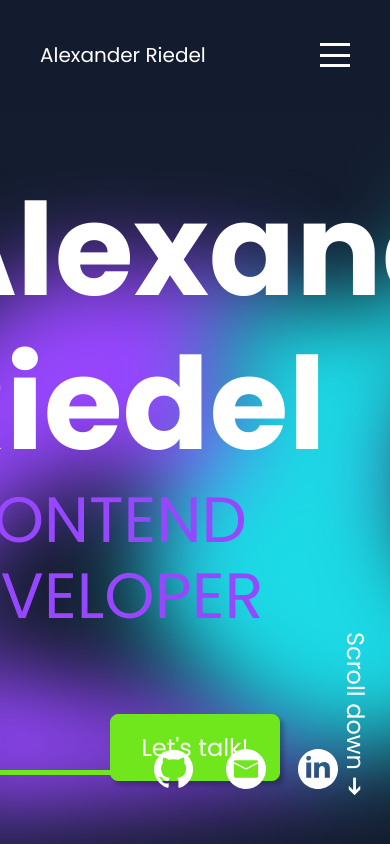
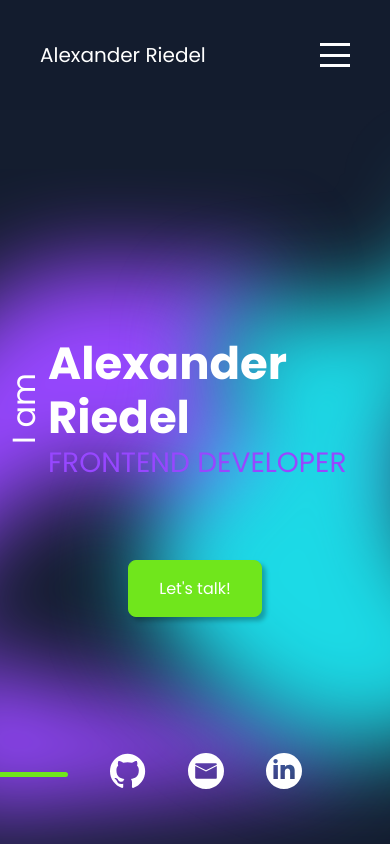
Before and after one commit to Alexander-Riedel/portfolio, an Angular app: page / in a window 390 px wide. Shown: the top 844 px of the page. Built offline with nearby package versions, Linux system fonts and the light colour scheme.

Commit message:
update responsive style

```diff
--- a/src/app/contact/contact.component.scss
+++ b/src/app/contact/contact.component.scss
@@ -126,9 +126,10 @@ textarea {
     &::placeholder {
         color: #FFFFFF;
         font-family: 'Poppins', 'Gill Sans MT', Calibri, 'Trebuchet MS', sans-serif;
-        font-size: 16px;
+        font-size: 14px;
         opacity: 0.7;
     }
+
 }
 
 .contact-policy-check {
@@ -141,6 +142,10 @@ textarea {
     a {
         color: #9747FF;
         text-decoration: none;
+
+        &:hover {
+            text-decoration: underline;
+        }
     }
 
     .checkbox-message {
@@ -233,6 +238,11 @@ input[type=submit]:disabled {
     height: 24px;
     top: calc(50vh - 12px);
     left: calc(50vw - 12px);
+
+    &:hover {
+        background-color: #797EF3;
+        border-radius: 50%;
+    }
 }
 
 .checkbox-wrapper-12 .cbx input {
--- a/src/app/footer/footer.component.html
+++ b/src/app/footer/footer.component.html
@@ -7,7 +7,7 @@
         <div class="footer-middle">&#169; Alexander Riedel 2024</div>
         <div class="footer-right">
             <a href="https://github.com/Alexander-Riedel"><img src="assets/img/github.svg" alt=""></a>
-            <a href="#"><img src="assets/img/email.svg" alt=""></a>
+            <a href="#contact"><img src="assets/img/email.svg" alt=""></a>
             <a href="https://www.linkedin.com/in/-alexanderriedel-/"><img src="assets/img/linkedin.svg" alt=""></a>
         </div>
     </div>
--- a/src/app/landing-page/landing-page.component.html
+++ b/src/app/landing-page/landing-page.component.html
@@ -13,7 +13,7 @@
         <div class="landing-page-btns">
             <div class="green-line"></div>
             <a href="https://github.com/Alexander-Riedel"><img src="assets/img/github.svg" alt=""></a>
-            <a href="#"><img src="assets/img/email.svg" alt=""></a>
+            <a href="#contact"><img src="assets/img/email.svg" alt=""></a>
             <a href="https://www.linkedin.com/in/-alexanderriedel-/"><img src="assets/img/linkedin.svg" alt=""></a>
         </div>
         <div class="landing-page-scrolldown"><a href="#about-me">Scroll down &#10132;</a></div>
--- a/src/app/landing-page/landing-page.component.scss
+++ b/src/app/landing-page/landing-page.component.scss
@@ -1,6 +1,6 @@
 .landing-page-container {
     position: relative;
-    height: calc(100vh - 110px);
+    height: calc(100dvh - 110px);
     display: flex;
     flex-direction: column;
     justify-content: center;
--- a/src/app/landing-page/landing-page.component.ts
+++ b/src/app/landing-page/landing-page.component.ts
@@ -5,7 +5,7 @@ import { Component } from '@angular/core';
   standalone: true,
   imports: [],
   templateUrl: './landing-page.component.html',
-  styleUrl: './landing-page.component.scss'
+  styleUrls: ['./landing-page.component.scss', './landing-page.responsive.scss']
 })
 export class LandingPageComponent {
 
--- /dev/null
+++ b/src/app/landing-page/landing-page.responsive.scss
@@ -0,0 +1,43 @@
+@media screen and (max-width:1400px) {}
+
+@media screen and (max-width:1200px) {}
+
+@media screen and (max-width:992px) {}
+
+@media screen and (max-width:768px) {
+    .landing-page-iam {
+        font-size: 32px;
+    }
+
+    .landing-page-slogan {
+        font-size: 28px;
+        line-height: 35px;
+    }
+
+    .landing-page-scrolldown {
+        display: none;
+    }
+
+    .landing-page-btns {
+        gap: 42px;
+
+        .green-line {
+            width: 64px;
+        }
+
+        a {
+            img {
+                width: 36px;
+                height: 36px;
+            }
+
+            &:hover {
+                transform: scale(1.5);
+            }
+        }
+    }
+}
+
+@media screen and (max-width:576px) {}
+
+@media screen and (max-width:468px) {}
--- a/src/styles.scss
+++ b/src/styles.scss
@@ -96,3 +96,32 @@ button {
     justify-content: center;
     align-items: center;
 }
+
+@media screen and (max-width:1400px) {}
+
+@media screen and (max-width:1200px) {}
+
+@media screen and (max-width:992px) {}
+
+@media screen and (max-width:768px) {
+    h1 {
+        font-size: 45px;
+        line-height: 54px;
+    }
+
+    h2 {
+        font-size: 45px;
+        line-height: 54px;
+    }
+
+    h3 {
+        font-size: 24px;
+        line-height: 28px;
+    }
+
+    button {
+        font-size: 16px;
+    }
+}
+
+@media screen and (max-width:576px) {}
```
